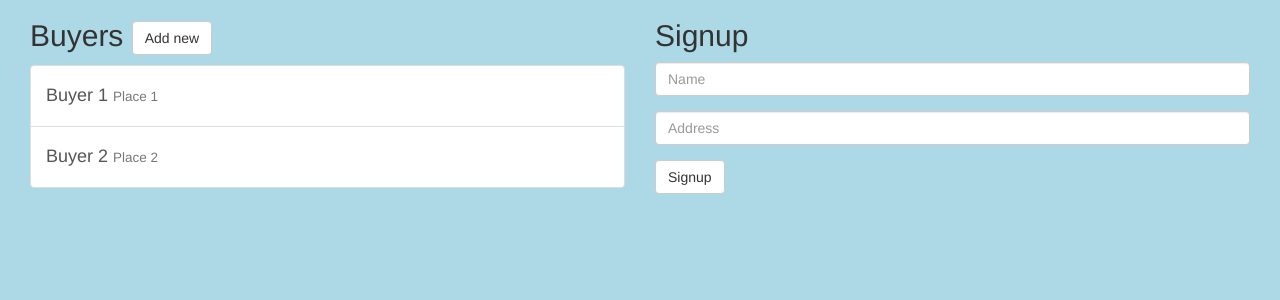
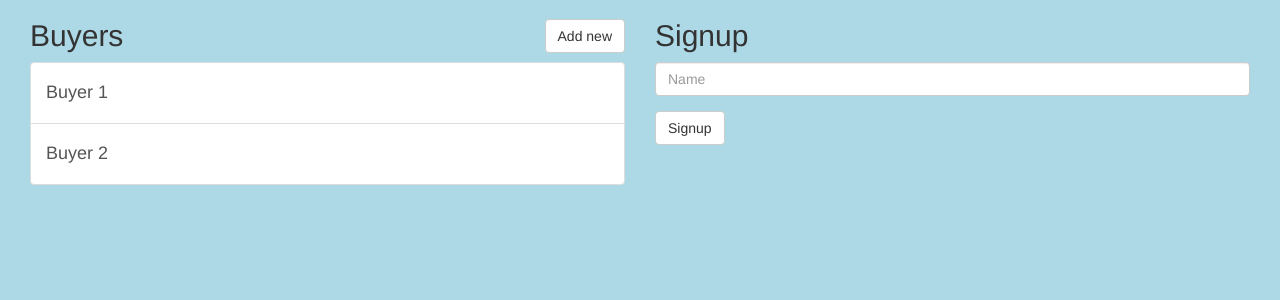
Before and after one commit to JQuinzell/CookieMonster, a Flask app: page /buyers in a window 1280 px wide. Shown: the part 51-351 px from the top of the page. Run offline with Flask 2, Linux system fonts and the light colour scheme; some libraries are stand-ins or nearby versions.

Commit message:
Finalize buyers maybe please

```diff
--- a/application/buyers/views.py
+++ b/application/buyers/views.py
@@ -7,11 +7,11 @@ def index():
     buyers = [
       {
         "name": "Buyer 1",
-        "address": "Place 1"
+        "id": 0
       },
       {
         "name": "Buyer 2",
-        "address": "Place 2"
+        "id": 1
       }
     ]
 
@@ -22,37 +22,50 @@ def index():
     #create buyer
     return jsonify(**buyer)
 
-@buyers.route('/buyers/<name>', methods=['GET', 'PUT'])
-def show(name):
+@buyers.route('/buyers/<int:buyer_id>', methods=['GET', 'PUT', 'DELETE'])
+def show(buyer_id):
+  #find buyer with buyer_id
+
   if request.method == 'GET':
     buyer = {
-      "name": name,
-      "address": "Test",
+      "name": "John Doe", #first + last
+      "addresses": [{"address": "Address 1"}, {"address": "Address 2"}], #use join table
+      "id": buyer_id,
       "orders": [
         {
           "id": 1,
-          "total": 0,
-          "cookies": [
+          "description": "I bought some cookies!",
+          "total": 0, #aggregate - sum price
+          "purchases": [
             {
-              "name": "Test",
+              "cookie": "Test",
+              "warehouse": "Some Warehouse",
+              "amount": 0,
               "price": "0.00"
             },
             {
-              "name": "Test",
+              "cookie": "Test",
+              "warehouse": "Some Warehouse",
+              "amount": 0,
               "price": "0.00"
             }
           ]
         },
         {
           "id": 2,
+          "description": "I bought some cookies!",
           "total": 0,
-          "cookies": [
+          "purchases": [
             {
-              "name": "Test",
+              "cookie": "Test",
+              "warehouse": "Some Warehouse",
+              "amount": 0,
               "price": "0.00"
             },
             {
-              "name": "Test",
+              "cookie": "Test",
+              "warehouse": "Some Warehouse",
+              "amount": 0,
               "price": "0.00"
             }
           ]
@@ -62,6 +75,15 @@ def show(name):
     return jsonify(**buyer)
 
   if request.method == 'PUT':
-    # Update buyer
     update = request.get_json()
+    first, last = update["name"].split(" ")
+    #update buyer with this information
+    update = {
+      "first": first,
+      "last": last,
+    }
     return jsonify(**update)
+
+  if request.method == 'DELETE':
+    #delete buyer with id = buyer_id
+    return "OK"
--- a/application/templates/buyers/index.html
+++ b/application/templates/buyers/index.html
@@ -2,11 +2,11 @@
 {% block main %}
 {{ super() }}
 <div class="col-md-6">
-  <h2>Buyers <button id="add" class="btn btn-default">Add new</button></h2>
+  <h2>Buyers <button id="add" class="btn btn-default pull-right">Add new</button></h2>
   <ul id="buyers-list" class="list-group">
     {% for buyer in buyers %}
-    <button id="{{ buyer.name | replace(" ", "-") }}" class="list-group-item">
-      <h4>{{ buyer.name }} <small>{{ buyer.address }}</small></h4>
+    <button id="buyer-{{ buyer.id }}" class="list-group-item">
+      <h4>{{ buyer.name }}</h4>
     </button>
     {% endfor %}
   </ul>
@@ -19,9 +19,6 @@
     <div class="form-group">
       <input name="name" type="text" class="form-control" placeholder="Name">
     </div>
-    <div class="form-group">
-      <input name="address" type="text" class="form-control" placeholder="Address">
-    </div>
     <button class="btn btn-default">Signup</button>
   </form>
   </script>
@@ -30,20 +27,25 @@
   {%raw%}
   <h2>{{ name }}<button id="edit" class="btn btn-default pull-right">Edit</button></h2>
   <div class="well well-lg">
-    <h4>Address <small>{{ address }}</small></h4>
+    <h3>Addresses</h3>
+    {{#addresses}}
+    <h4><small>{{ address }}</small></h4>
+    {{/addresses}}
+    <h3>Orders</h3>
     <ul class="list-group">
     {{#orders}}
       <li class="list-group-item">
         <h5>Order #{{id}}</h5>
         <h5>Total: ${{total}}</h5>
         <ul class="list-group">
-          {{#cookies}}
-          <li class="list-group-item">{{name}} <small>${{price}}</small></li>
-          {{/cookies}}
+          {{#purchases}}
+          <li class="list-group-item"><span class="badge">{{ amount }}</span> Cookie: {{cookie}}<br> Warehouse: {{warehouse}}<br> <small>${{price}}</small></li>
+          {{/purchases}}
         </ul>
       </li>
     {{/orders}}
     </ul>
+    <button id="delete" class="btn btn-danger">Delete</button>
   </div>
   {%endraw%}
   </script>
@@ -54,9 +56,6 @@
     <h2>Edit</h2>
     <div class="form-group">
       <input name="name" type="text" class="form-control" placeholder="{{ name }}">
-    </div>
-    <div class="form-group">
-      <input name="address" type="text" class="form-control" placeholder="{{ address }}">
     </div>
     <button class="btn btn-default">Submit</button>
   </form>
@@ -84,15 +83,21 @@
     $("button#add").click(loadCreatePage)
 
     $('#buyers-list button').click(function(){
-      var name = this.id.replace(/-/g, ' ')
-      $.get('buyers/' + name)
+      var buyer_id = this.id.match(/\d+/)[0]
+      $.get('buyers/' + buyer_id)
         .then(function(data){
           current.name = data.name
-          current.address = data.address
+          current.id = data.id
 
           var content = Mustache.render(viewTemplate, data)
           $content.html(content)
           $content.find('button#edit').click(loadEditPage)
+          $content.find('button#delete').click(function(){
+            $.ajax('buyers/' + buyer_id, {
+              method: 'DELETE'
+            })
+              .then(function(data){console.log(data)})
+          })
         })
     })
   })
@@ -109,7 +114,7 @@
         }
       })
 
-      $.ajax('buyers/' + current.name, {
+      $.ajax('buyers/' + current.id, {
         contentType: 'application/json',
         dataType: 'json',
         data: JSON.stringify(values),
```
